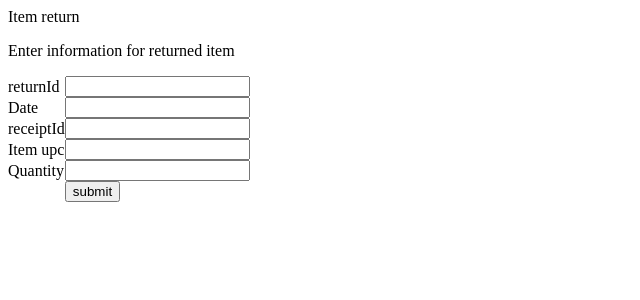
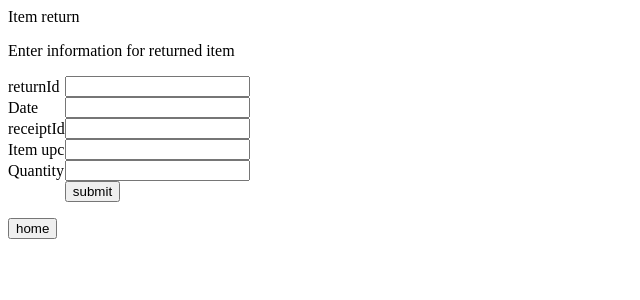
Before and after one commit to loriter/CS304, a PHP site: page /clerk.php in a window 1280 px wide. Shown: the top 300 px of the page, without its empty margins (0-640 px from the left). Run offline with PHP 8.4, Linux system fonts and the light colour scheme.

Commit message:
Created back button
Signed-off-by: Roger <rogerluk93@gmail.com>

```diff
--- a/clerk.php
+++ b/clerk.php
@@ -7,7 +7,7 @@
 <body>Item return</body>
 
 <p>Enter information for returned item</p>
-<form method="POST" action="home.php">
+<form method="POST" action="clerk.php">
 <table border=0 cellpadding=0 cellspacing=0>
 <tr><td>returnId</td><td><input type="text" size=20 name="new_retid"</td></tr>
 <tr><td>Date</td><td><input type="text" size=20 name="new_date"</td></tr>
@@ -17,3 +17,6 @@
 <tr><td></td><td><input type="submit" name="submit" value="submit"></td></tr>
 </table>
 </form>
+<form method="POST" action="home.php">
+<input type="submit" name="home" value="home">
+</form>
```
